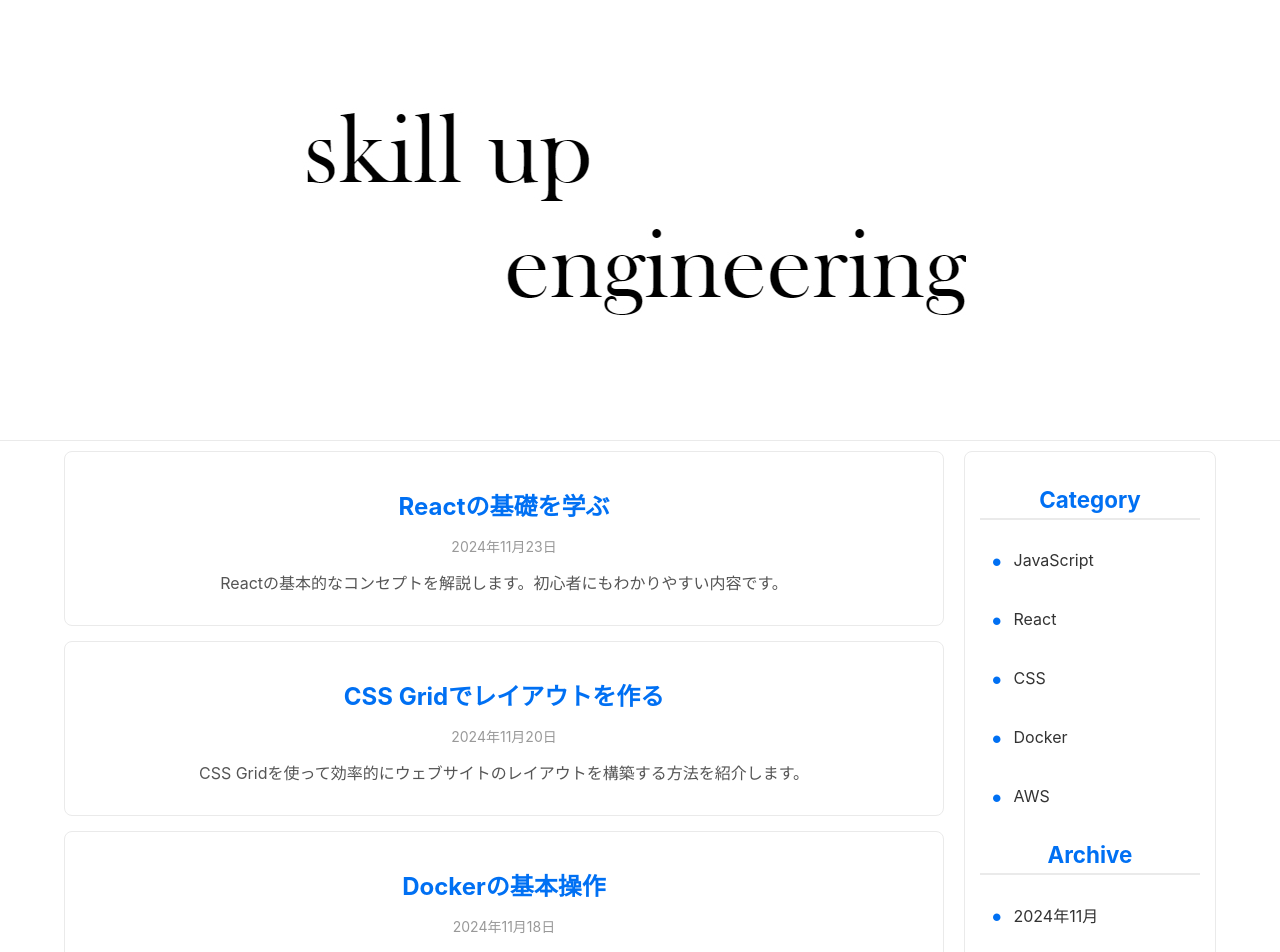
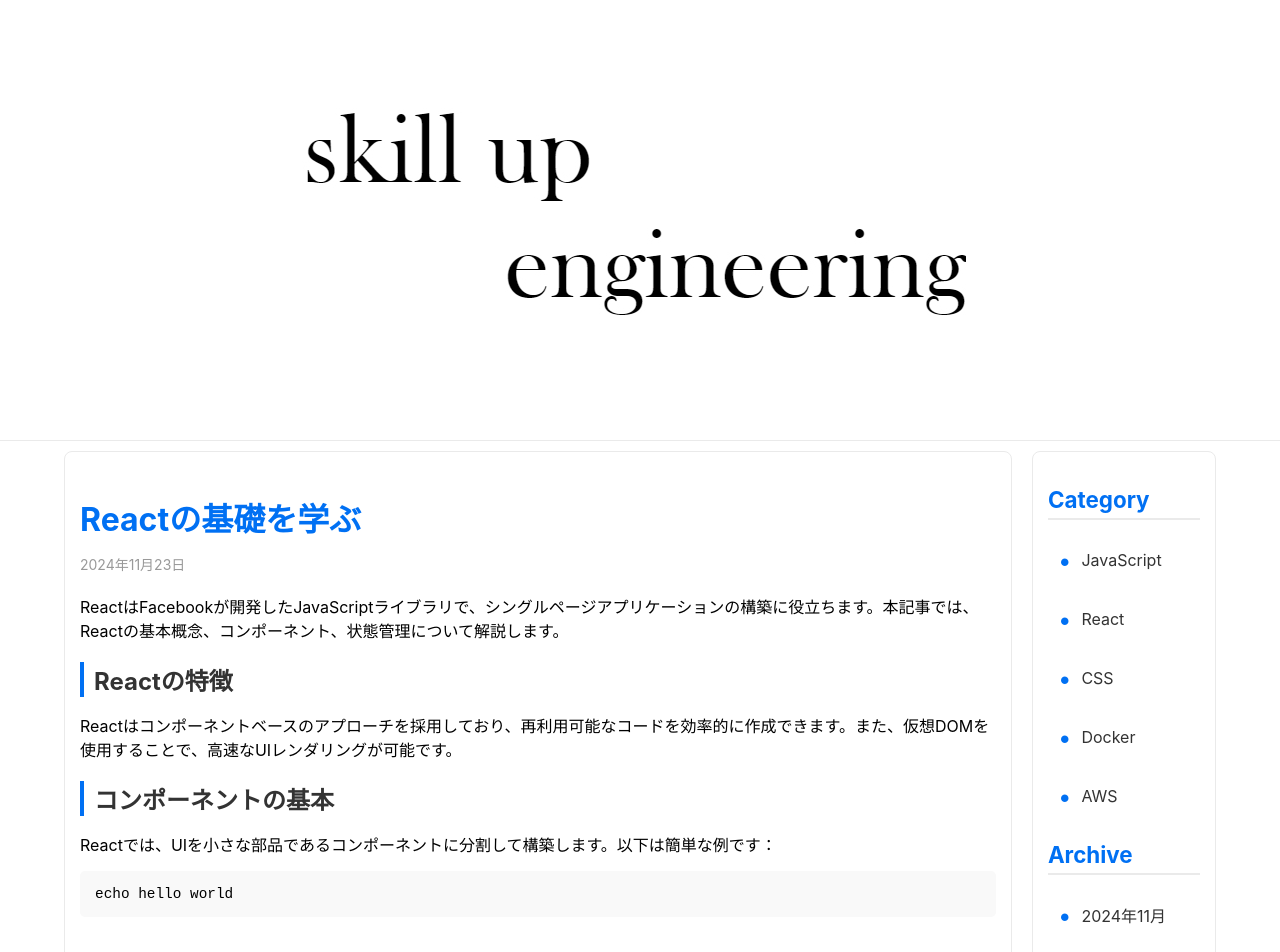
Before and after one commit to umanari145/blog, a React (Create React App) app in the folder front/: page /detail in a window 1280 px wide. Shown: the top 952 px of the page. Built offline with nearby package versions, Linux system fonts and the light colour scheme.

Commit message:
layoutコンポーネントと詳細ページまで一旦実装

```diff
--- a/front/package.json
+++ b/front/package.json
@@ -39,5 +39,8 @@
       "last 1 firefox version",
       "last 1 safari version"
     ]
+  },
+  "devDependencies": {
+    "react-router-dom": "^7.0.1"
   }
 }
--- a/front/src/App.css
+++ b/front/src/App.css
@@ -1,8 +1,3 @@
-.App {
-  text-align: center;
-
-}
-
 .App-header {
   background-color: #fff;
   display: flex;
--- a/front/src/App.tsx
+++ b/front/src/App.tsx
@@ -1,58 +1,17 @@
-import React from 'react';
+import { Routes, Route, BrowserRouter } from 'react-router-dom';
 import './App.css';
+import { Detail } from './pages/Detail';
+import { Top } from './pages/Top';
 
 function App() {
   return (
     <div className="App">
-      <header className="App-header">
-        <img src="./head_capture.jpg" className="App-logo" alt="https://skill-up-engineering.com/" />
-      </header>
-      <div className="container">
-        <section className="posts">
-          <article className="post">
-            <h2 className="post-title"><a href="#">Reactの基礎を学ぶ</a></h2>
-            <p className="post-date">2024年11月23日</p>
-            <p className="post-excerpt">Reactの基本的なコンセプトを解説します。初心者にもわかりやすい内容です。</p>
-          </article>
-          <article className="post">
-            <h2 className="post-title"><a href="#">CSS Gridでレイアウトを作る</a></h2>
-            <p className="post-date">2024年11月20日</p>
-            <p className="post-excerpt">CSS Gridを使って効率的にウェブサイトのレイアウトを構築する方法を紹介します。</p>
-          </article>
-          <article className="post">
-            <h2 className="post-title"><a href="#">Dockerの基本操作</a></h2>
-            <p className="post-date">2024年11月18日</p>
-            <p className="post-excerpt">Dockerを初めて使う方向けに、基本的な操作を詳しく解説します。</p>
-          </article>
-        </section>
-        <aside className="sidebar">
-          <section className="widget">
-            <h2 className="widget-title">Category</h2>
-            <ul className="widget-list">
-              <li><a href="#">JavaScript</a></li>
-              <li><a href="#">React</a></li>
-              <li><a href="#">CSS</a></li>
-              <li><a href="#">Docker</a></li>
-              <li><a href="#">AWS</a></li>
-            </ul>
-          </section>
-
-          <section className="widget">
-            <h2 className="widget-title">Archive</h2>
-            <ul className="widget-list">
-              <li><a href="#">2024年11月</a></li>
-              <li><a href="#">2024年10月</a></li>
-              <li><a href="#">2024年9月</a></li>
-              <li><a href="#">2024年8月</a></li>
-            </ul>
-          </section>
-        </aside>
-      </div>
-      <footer className="footer">
-        <div className="container">
-          <p>&copy; 2024 技術ブログ. All rights reserved.</p>
-        </div>
-      </footer>
+      <BrowserRouter>
+        <Routes>
+          <Route path="/" Component={Top} />
+          <Route path="/detail" Component={Detail} />
+        </Routes>
+      </BrowserRouter>
     </div>
   );
 }
--- /dev/null
+++ b/front/src/Detail.css
@@ -0,0 +1,46 @@
+/* 記事詳細 */
+.post-detail {
+  margin-bottom: 40px;
+  border: 1px solid #eaeaea;
+  border-radius: 8px;
+  padding: 15px;
+  transition: box-shadow 0.3s ease;
+}
+
+.post-detail:hover {
+  box-shadow: 0 4px 8px rgba(0, 0, 0, 0.1);
+}
+
+.post-title {
+  font-size: 2rem;
+  color: #0070f3;
+  margin-bottom: 10px;
+}
+
+.post-date {
+  font-size: 0.875rem;
+  color: #999999;
+  margin-bottom: 20px;
+}
+
+.post-content h2 {
+  font-size: 1.5rem;
+  color: #333333;
+  margin-top: 20px;
+  margin-bottom: 10px;
+  border-left: 4px solid #0070f3;
+  padding-left: 10px;
+}
+
+.post-content p {
+  font-size: 1rem;
+  margin-bottom: 15px;
+}
+
+.post-content pre {
+  background-color: #f9f9f9;
+  padding: 15px;
+  border-radius: 5px;
+  font-size: 0.9rem;
+  overflow-x: auto;
+}
--- /dev/null
+++ b/front/src/layout/Footer.tsx
@@ -0,0 +1,9 @@
+export const Footer = () => {
+  return (
+    <footer className="footer">
+      <div className="container">
+        <p>&copy; 2024 技術ブログ. All rights reserved.</p>
+      </div>
+    </footer>
+  );
+};
--- /dev/null
+++ b/front/src/layout/Header.tsx
@@ -0,0 +1,7 @@
+export const Header = () => {
+  return (
+    <header className="App-header">
+      <img src="./head_capture.jpg" className="App-logo" alt="https://skill-up-engineering.com/" />
+    </header>
+  );
+};
--- /dev/null
+++ b/front/src/layout/Sidebar.tsx
@@ -0,0 +1,26 @@
+export const Sidebar = () => {
+  return (
+    <aside className="sidebar">
+        <section className="widget">
+        <h2 className="widget-title">Category</h2>
+        <ul className="widget-list">
+            <li><a href="#">JavaScript</a></li>
+            <li><a href="#">React</a></li>
+            <li><a href="#">CSS</a></li>
+            <li><a href="#">Docker</a></li>
+            <li><a href="#">AWS</a></li>
+        </ul>
+        </section>
+
+        <section className="widget">
+        <h2 className="widget-title">Archive</h2>
+        <ul className="widget-list">
+            <li><a href="#">2024年11月</a></li>
+            <li><a href="#">2024年10月</a></li>
+            <li><a href="#">2024年9月</a></li>
+            <li><a href="#">2024年8月</a></li>
+        </ul>
+        </section>
+    </aside>
+  );
+};
--- /dev/null
+++ b/front/src/pages/Detail.tsx
@@ -0,0 +1,36 @@
+import { Footer } from "../layout/Footer";
+import { Header } from "../layout/Header";
+import { Sidebar } from "../layout/Sidebar";
+import '../Detail.css'
+
+export const Detail = () => {
+  return (
+    <>
+      <Header></Header>
+      <div className="container">
+        <article className="post-detail">
+          <h1 className="post-title">Reactの基礎を学ぶ</h1>
+          <p className="post-date">2024年11月23日</p>
+          <div className="post-content">
+            <p>
+              ReactはFacebookが開発したJavaScriptライブラリで、シングルページアプリケーションの構築に役立ちます。本記事では、Reactの基本概念、コンポーネント、状態管理について解説します。
+            </p>
+            <h2>Reactの特徴</h2>
+            <p>
+              Reactはコンポーネントベースのアプローチを採用しており、再利用可能なコードを効率的に作成できます。また、仮想DOMを使用することで、高速なUIレンダリングが可能です。
+            </p>
+            <h2>コンポーネントの基本</h2>
+            <p>
+              Reactでは、UIを小さな部品であるコンポーネントに分割して構築します。以下は簡単な例です：
+            </p>
+            <pre>
+              echo hello world
+            </pre>
+          </div>
+        </article>
+        <Sidebar></Sidebar>
+      </div>
+      <Footer></Footer>
+    </>
+  );
+};
--- /dev/null
+++ b/front/src/pages/Top.tsx
@@ -0,0 +1,45 @@
+import { Footer } from "../layout/Footer";
+import { Header } from "../layout/Header";
+import { Sidebar } from "../layout/Sidebar";
+
+export const Top = () => {
+  return (
+    <>
+      <Header></Header>
+      <div className="container">
+        <section className="posts">
+          <article className="post">
+            <h2 className="post-title">
+              <a href="#">Reactの基礎を学ぶ</a>
+            </h2>
+            <p className="post-date">2024年11月23日</p>
+            <p className="post-excerpt">
+              Reactの基本的なコンセプトを解説します。初心者にもわかりやすい内容です。
+            </p>
+          </article>
+          <article className="post">
+            <h2 className="post-title">
+              <a href="#">CSS Gridでレイアウトを作る</a>
+            </h2>
+            <p className="post-date">2024年11月20日</p>
+            <p className="post-excerpt">
+              CSS
+              Gridを使って効率的にウェブサイトのレイアウトを構築する方法を紹介します。
+            </p>
+          </article>
+          <article className="post">
+            <h2 className="post-title">
+              <a href="#">Dockerの基本操作</a>
+            </h2>
+            <p className="post-date">2024年11月18日</p>
+            <p className="post-excerpt">
+              Dockerを初めて使う方向けに、基本的な操作を詳しく解説します。
+            </p>
+          </article>
+        </section>
+        <Sidebar></Sidebar>
+      </div>
+      <Footer></Footer>
+    </>
+  );
+};
```
Also changed, not shown: 1 other file (tests, documents, lock files or other folders).
